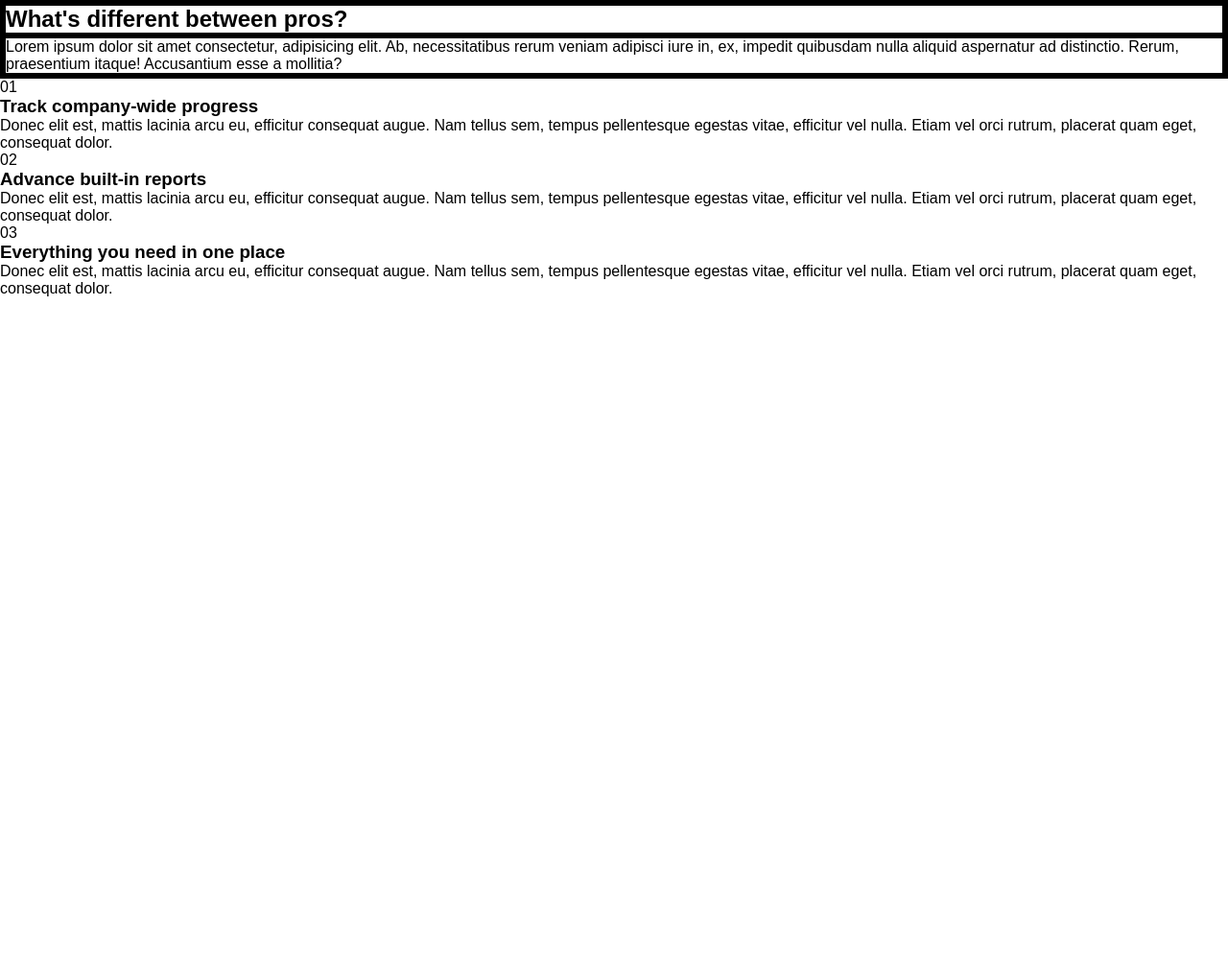
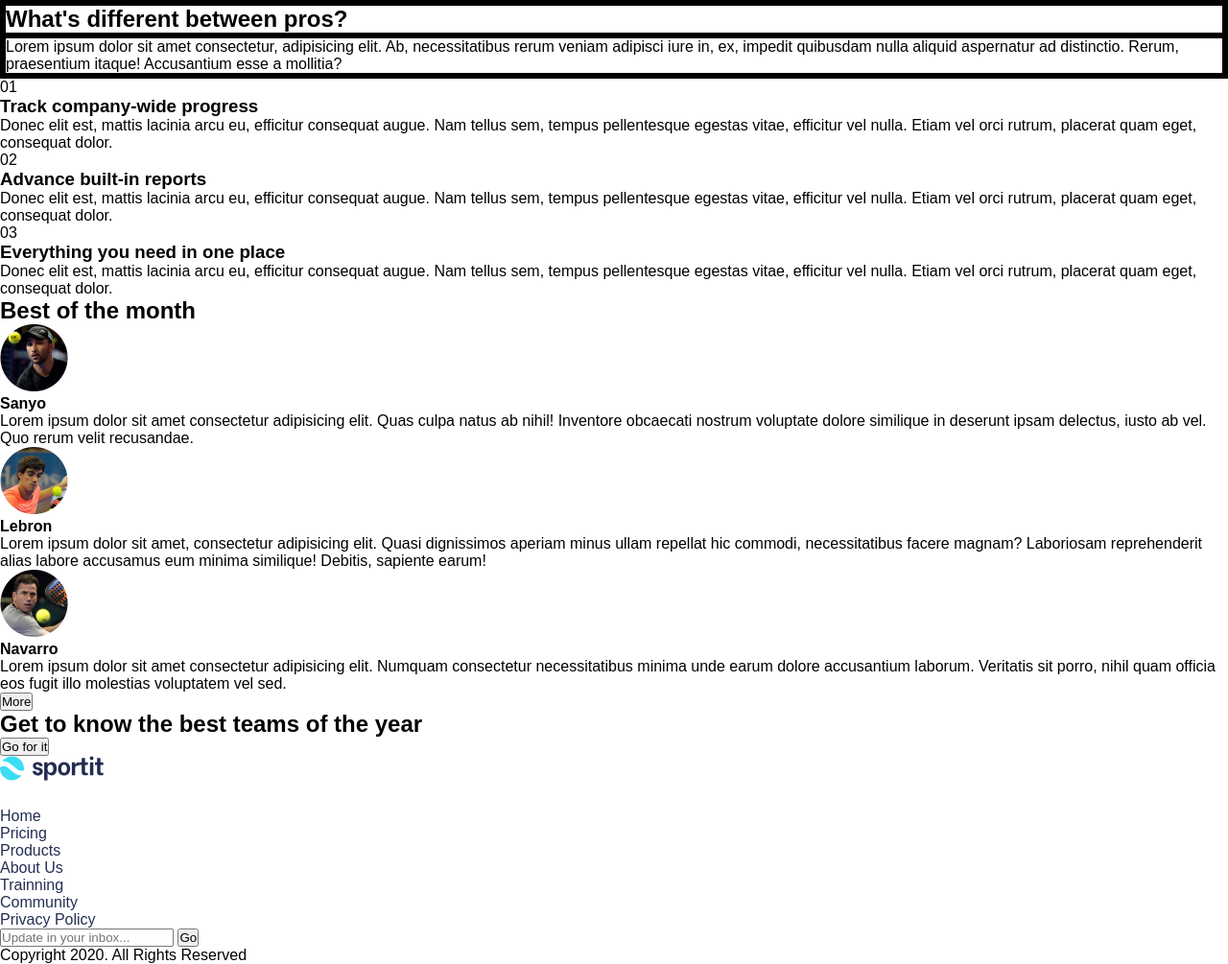
Before and after one commit to aringapoki/Evaluacion_Front-End, a plain HTML site: page index.html in a window 1280 px wide. Shown: the part 250-1255 px from the top of the page at 96% size. Before the commit the page ends 800 px from the top, so only its background shows below. Drawn offline with Linux system fonts and the light colour scheme.

Commit message:
agrega estructura html para section y footer

```diff
--- a/index.html
+++ b/index.html
@@ -97,8 +97,57 @@
                     consequat dolor.</p>
             </article>
         </section>
-
+        <!-- -------------------- -->
+        <section>
+            <h2>Best of the month</h3>
+            <article>
+                <img src="IMG\avatar-sanyo.png" alt="avatar-sanyo">
+                <h4>Sanyo</h4>
+                <p>Lorem ipsum dolor sit amet consectetur adipisicing elit. Quas culpa natus ab nihil! Inventore obcaecati nostrum voluptate dolore similique in deserunt ipsam delectus, iusto ab vel. Quo rerum velit recusandae.</p>
+            </article>
+            <article>
+                <img src="IMG\avatar.lebron.png" alt="avatar-lebron">
+                <h4>Lebron</h4>
+                <p>Lorem ipsum dolor sit amet, consectetur adipisicing elit. Quasi dignissimos aperiam minus ullam repellat hic commodi, necessitatibus facere magnam? Laboriosam reprehenderit alias labore accusamus eum minima similique! Debitis, sapiente earum!</p>
+            </article>
+            <article>
+                <img src="IMG\avatar-navarro.png" alt="avatar-navarro">
+                <h4>Navarro</h4>
+                <p>Lorem ipsum dolor sit amet consectetur adipisicing elit. Numquam consectetur necessitatibus minima unde earum dolore accusantium laborum. Veritatis sit porro, nihil quam officia eos fugit illo molestias voluptatem vel sed.</p>
+            </article>
+            <button>More</button>
+        </section>
+        <section>
+            <h2>Get to know the best teams of the year</h2>
+            <button>Go for it</button>
+        </section>
     </main>
+    <footer>
+        <img src="IMG\logo.svg" alt="logo-sportit">
+        <div class="socialMediaIconsContainer">
+            <img src="IMG\icon-facebook.svg" alt="icon-facebook">
+            <img src="IMG\icon-youtube.svg" alt="icon-youtube">
+            <img src="IMG\icon-twitter.svg" alt="icon-twitter">
+            <img src="IMG\icon-pinterest.svg" alt="icon-pinterest">
+            <img src="IMG\icon-instagram.svg" alt="icon-instagram">
+        </div>
+        <nav>
+            <ul>
+                <li><a href="">Home</a></li>
+                <li><a href="">Pricing</a></li>
+                <li><a href="">Products</a></li>
+                <li><a href="">About Us</a></li>
+                <li><a href="">Trainning</a></li>
+                <li><a href="">Community</a></li>
+                <li><a href="">Privacy Policy</a></li>
+            </ul>
+        </nav>
+        <form action="/form">
+            <label for="email"></label><input type="email" name="email" id="email" placeholder="Update in your inbox...">
+            <button type="submit">Go</button>
+        </form>
+        <p class="copyright">Copyright 2020. All Rights Reserved</p>
+    </footer>
 </body>
 
 </html>
```
